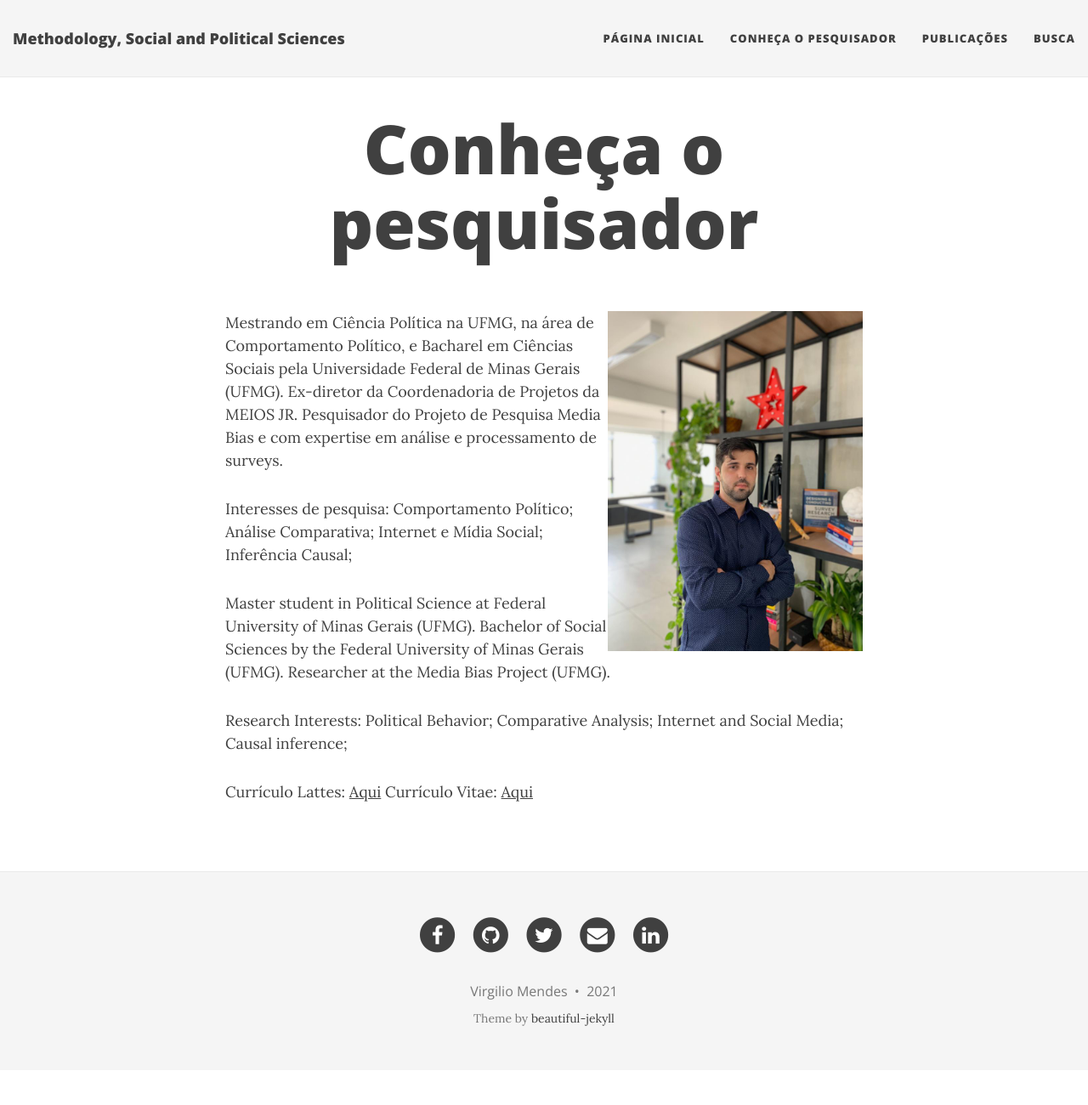
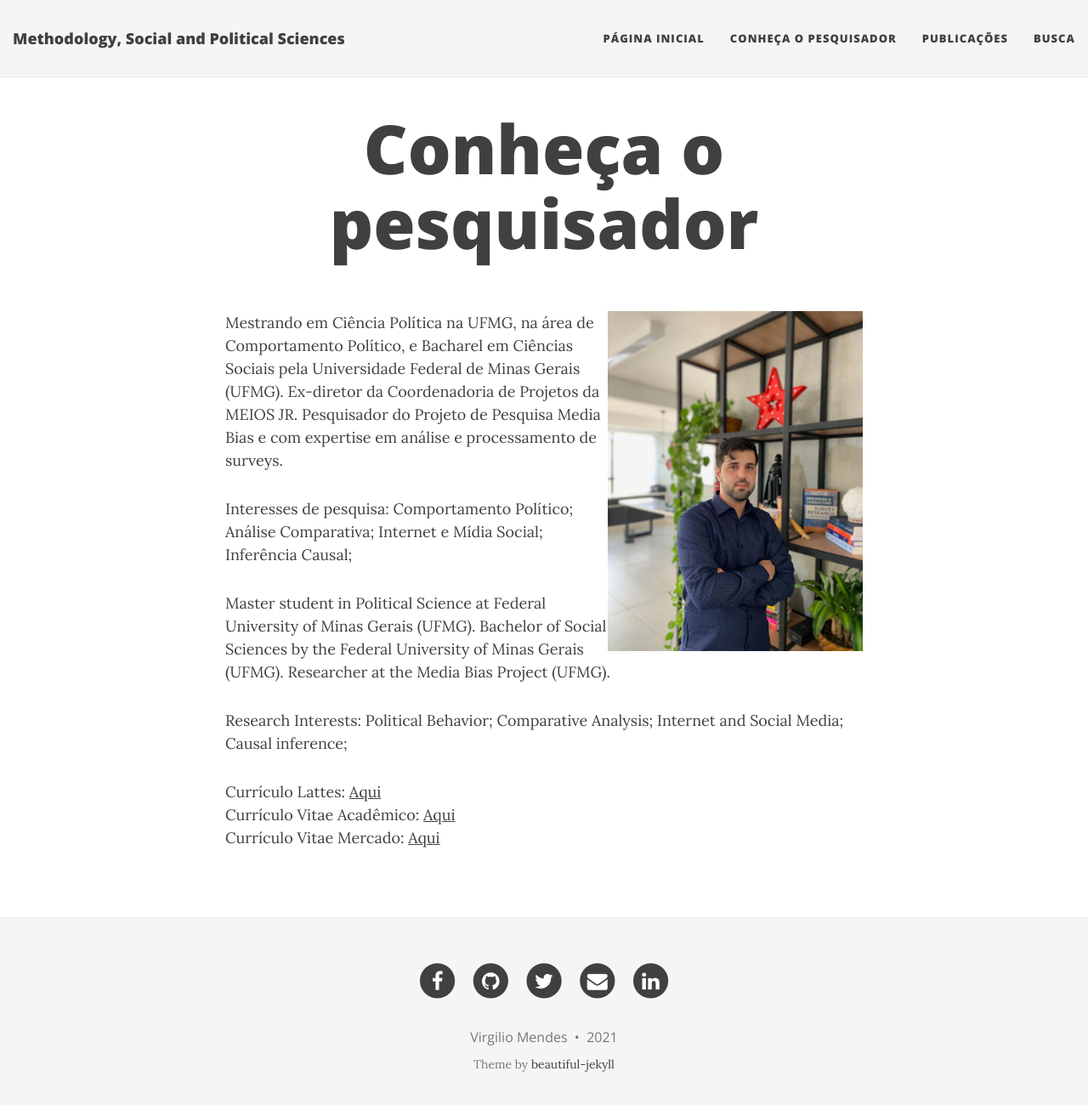
Before and after one commit to virgiliomendes/virgiliomendes.github.io, a Jekyll site: the page built from aboutme.md, in a window 1280 px wide and 1313 px high. Shown: the top 1300 px of the window at 85% size. Built offline with Jekyll 4.4.1, drawn with Linux system fonts in a browser that asks for light colours; nearby versions of some CDN libraries.

Commit message:
Update aboutme.md

```diff
--- a/aboutme.md
+++ b/aboutme.md
@@ -20,4 +20,7 @@ Research Interests: Political Behavior; Comparative Analysis; Internet and Socia
 
 
 Currículo Lattes: [Aqui](http://lattes.cnpq.br/3781647781988333)
-Currículo Vitae: [Aqui](https://github.com/virgiliomendes/virgiliomendes/blob/master/CV_Virgilio.pdf)
+<br>
+Currículo Vitae Acadêmico: [Aqui](https://github.com/virgiliomendes/virgiliomendes/blob/master/CV_Virgilio.pdf)
+<br>
+Currículo Vitae Mercado: [Aqui](https://github.com/virgiliomendes/virgiliomendes/blob/master/CV_Virgilio_mercado.pdf)
```
